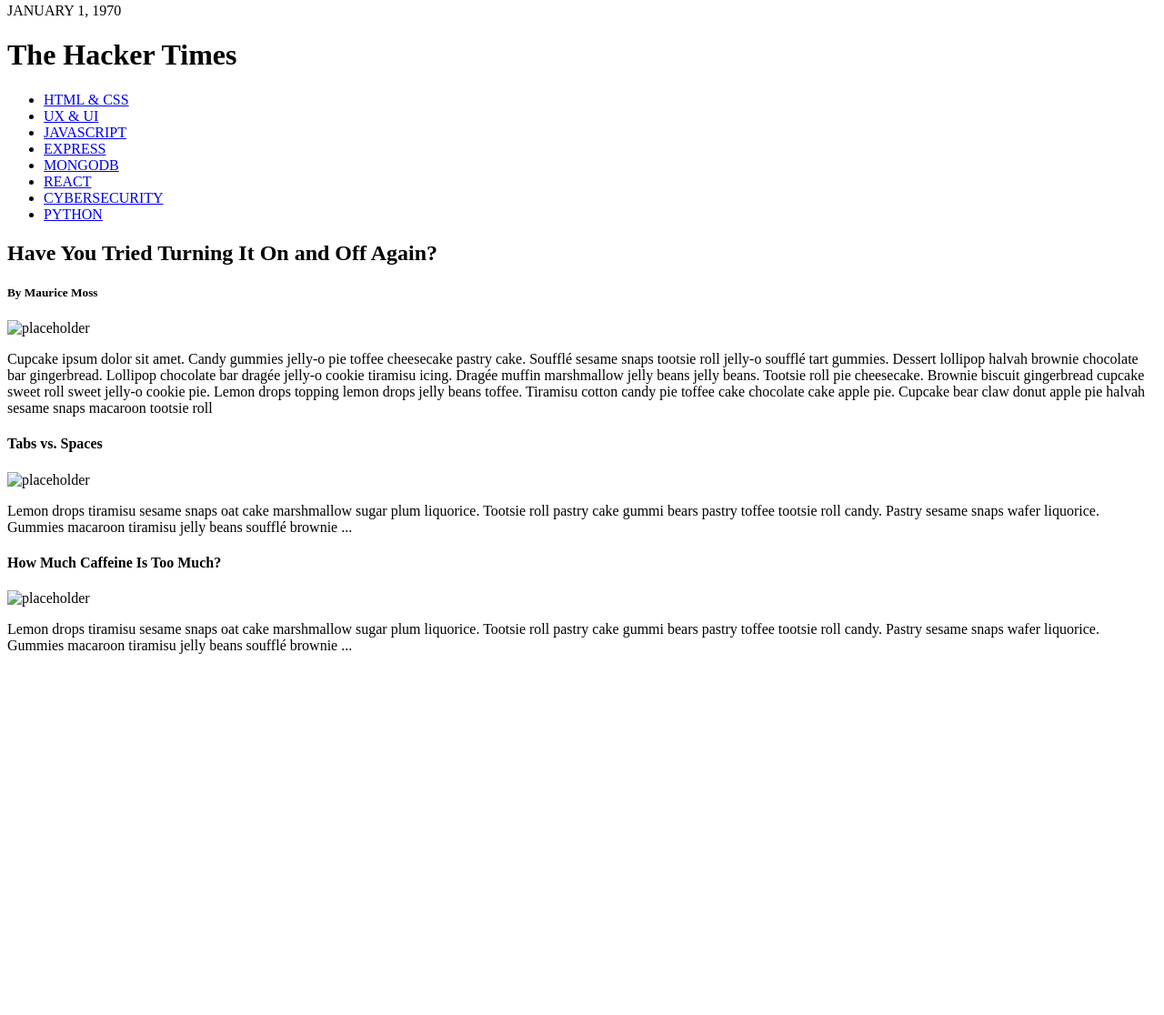
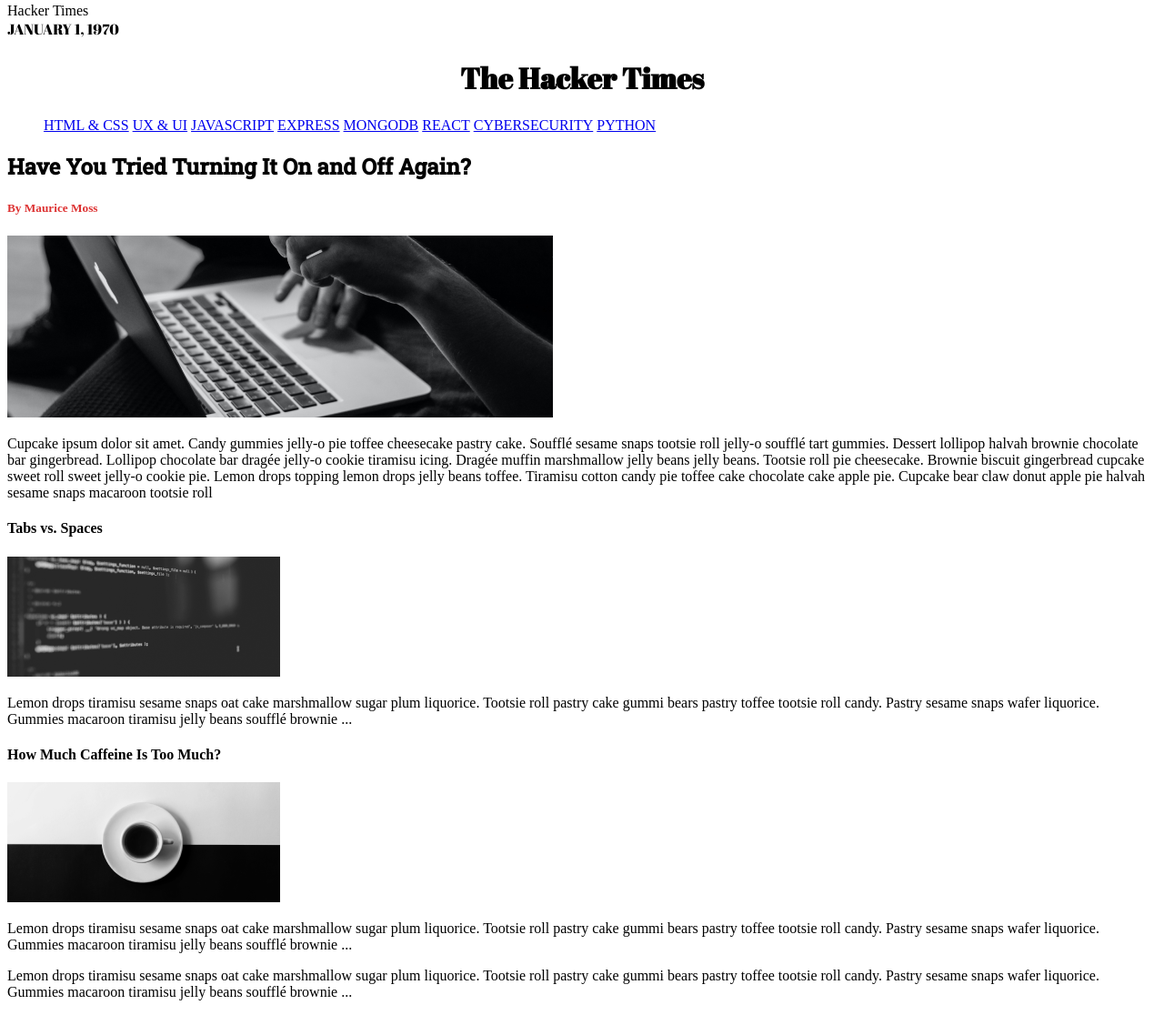
Before and after one commit to hinchley2018/hacker-times, a plain HTML site: page index.html in a window 1280 px wide. Shown: the part 5-1121 px from the top of the page at 91% size. Before the commit the page ends 800 px from the top, so only its background shows below. Drawn offline with Linux system fonts and the light colour scheme.

Commit message:
get the students started collaborating in repl.it

```diff
--- a/index.html
+++ b/index.html
@@ -6,9 +6,45 @@
 	<meta http-equiv="X-UA-Compatible" content="IE=edge">
 	<meta name="viewport" content="width=device-width, initial-scale=1.0">
   <meta
-  <link rel="stylesheet" href = "style.css">
+
 	<title>Hacker Times</title>
+
+  <style>
+    @import url('https://fonts.googleapis.com/css2?family=Abril+Fatface&family=Roboto+Slab:wght@500&family=Source+Sans+Pro:wght@200;400;600&display=swap');
+    /*
+      remember to be explcit
+      use classes, ids, etc so you don't conflict
+
+    */
+    ul {
+      list-style-type: none;
+
+    }
+
+    li {
+      display: inline;
+
+    }
+
+header{
+  font-family:Abril Fatface;
+}
+h1{
+  text-align:center;
+<font></font>
+}
+
+h2 {
+  font-family: Roboto Slab;
+}
+
+h5 {
+  color: #dd3232;
+}
+
+  </style>
 </head>
+
 
 <body>
 	<!-- NEWSPAPER CONTAINER -->
@@ -43,15 +79,22 @@
     <!-- more articles -->
     <div class="more-articles">
       <section>
-        <h4>Tabs vs. Spaces</h4>
+        <h4 id="hfourarticle">Tabs vs. Spaces</h4>
         <img src="assets/article-one.png" alt="placeholder">
         <p>Lemon drops tiramisu sesame snaps oat cake marshmallow sugar plum liquorice. Tootsie roll pastry cake gummi bears pastry toffee tootsie roll candy. Pastry sesame snaps wafer liquorice. Gummies macaroon tiramisu jelly beans soufflé brownie ...</p>
       </section>
+
+    <div class = "caffeine-article">
       <section>
-        <h4>How Much Caffeine Is Too Much?</h4>
-        <img src="assets/article-two.png" alt="placeholder">
-        <p>Lemon drops tiramisu sesame snaps oat cake marshmallow sugar plum liquorice. Tootsie roll pastry cake gummi bears pastry toffee tootsie roll candy. Pastry sesame snaps wafer liquorice. Gummies macaroon tiramisu jelly beans soufflé brownie ...</p>
+          <h4>How Much Caffeine Is Too Much?</h4>
+          <img src="assets/article-two.png" alt="placeholder">
+          <p>Lemon drops tiramisu sesame snaps oat cake marshmallow sugar plum liquorice. Tootsie roll pastry cake gummi bears pastry toffee tootsie roll candy. Pastry sesame snaps wafer liquorice. Gummies macaroon tiramisu jelly beans soufflé brownie ...</p>
       </section>
+    </div>
+    <div class = "extra aritles">
+      <section>
+        <p>Lemon drops tiramisu sesame snaps oat cake marshmallow sugar plum liquorice. Tootsie roll pastry cake gummi bears pastry toffee tootsie roll candy. Pastry sesame snaps wafer liquorice. Gummies macaroon tiramisu jelly beans soufflé brownie ...<p>
+
     </div>
   </div>
 </body>
--- a/style.css
+++ b/style.css
@@ -1 +1,27 @@
 @import url('https://fonts.googleapis.com/css2?family=Abril+Fatface&family=Roboto+Slab:wght@500&family=Source+Sans+Pro:wght@200;400;600&display=swap');
+
+/*
+  remember to be explcit
+  use classes, ids, etc so you don't conflict
+ */
+ol {
+    list-style-type: none;
+}
+
+
+h1{
+  text-align: center;
+  color: red;
+}
+
+
+
+main h2 {
+
+}
+
+
+
+h5 {
+  color: #dd3232;
+}
```
Also changed, not shown: assets/article-one.png (added), assets/article-two.png (added), assets/front-page-article.png (added), 1 other file.
